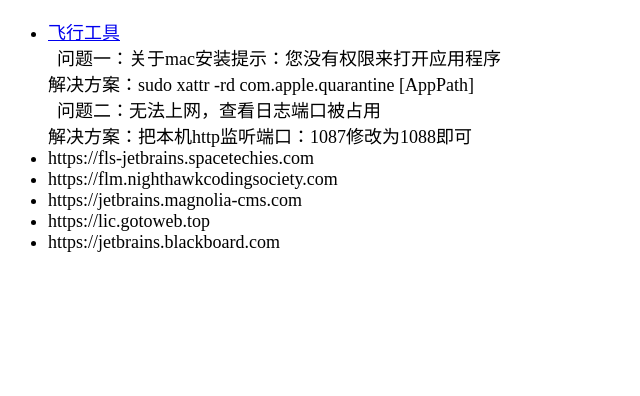
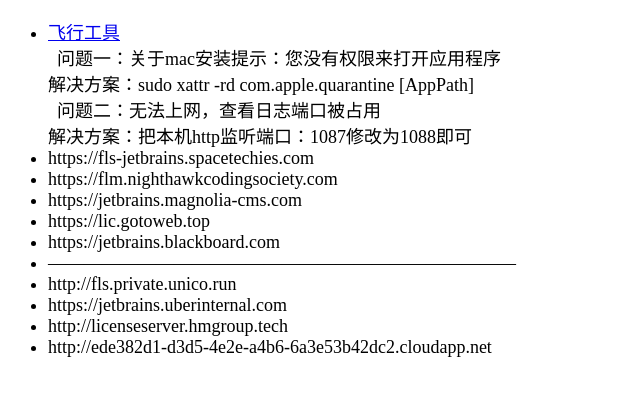
Before and after one commit to zack-211/my_note, a plain HTML site: page software/mac_software.html in a window 1280 px wide. Shown: the whole page, without its empty margins (0-640 px from the left). Drawn offline with Linux system fonts and the light colour scheme.

Commit message:
add new active

```diff
--- a/software/mac_software.html
+++ b/software/mac_software.html
@@ -16,6 +16,11 @@
     <li>https://jetbrains.magnolia-cms.com</li>
     <li>https://lic.gotoweb.top</li>
     <li>https://jetbrains.blackboard.com</li>
+    <li>——————————————————————————</li>
+    <li>http://fls.private.unico.run</li>
+    <li>https://jetbrains.uberinternal.com</li>
+    <li>http://licenseserver.hmgroup.tech</li>
+    <li>http://ede382d1-d3d5-4e2e-a4b6-6a3e53b42dc2.cloudapp.net</li>
 </ul>
 </body>
 </html>
```
